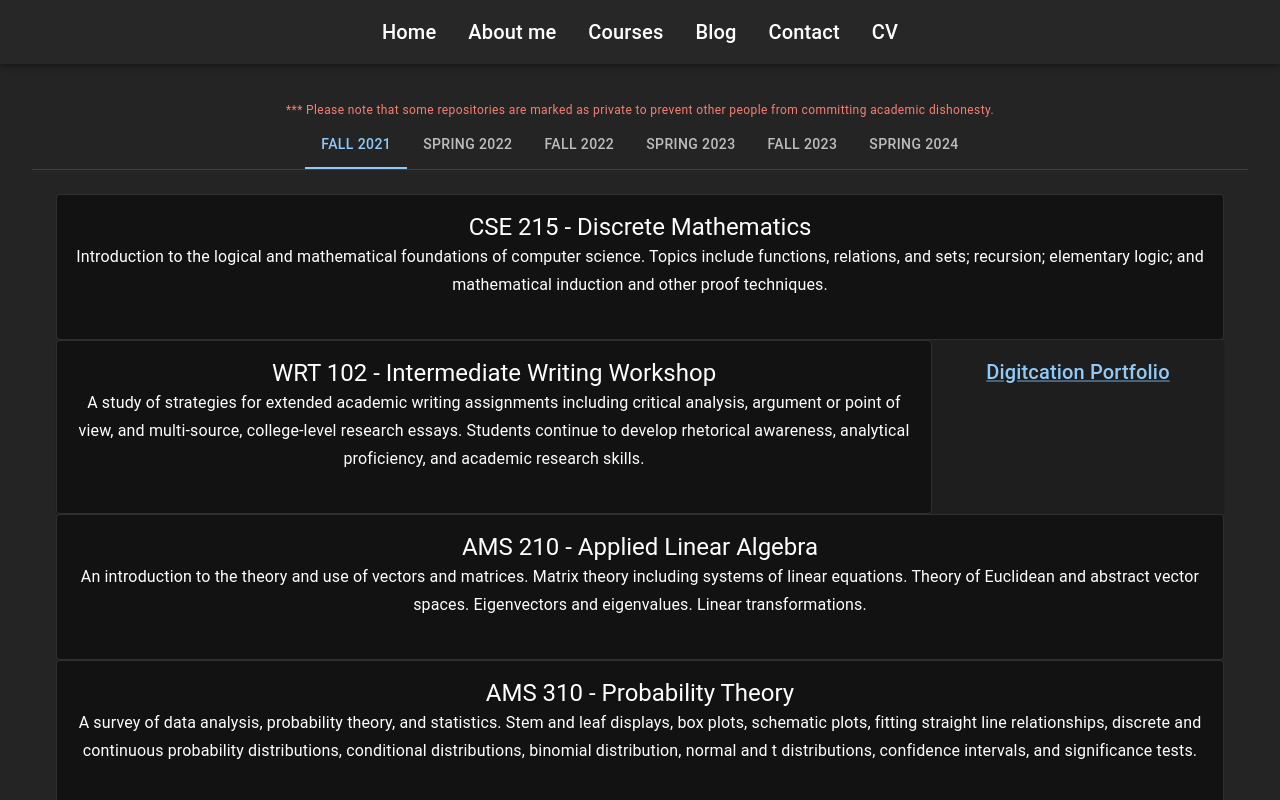
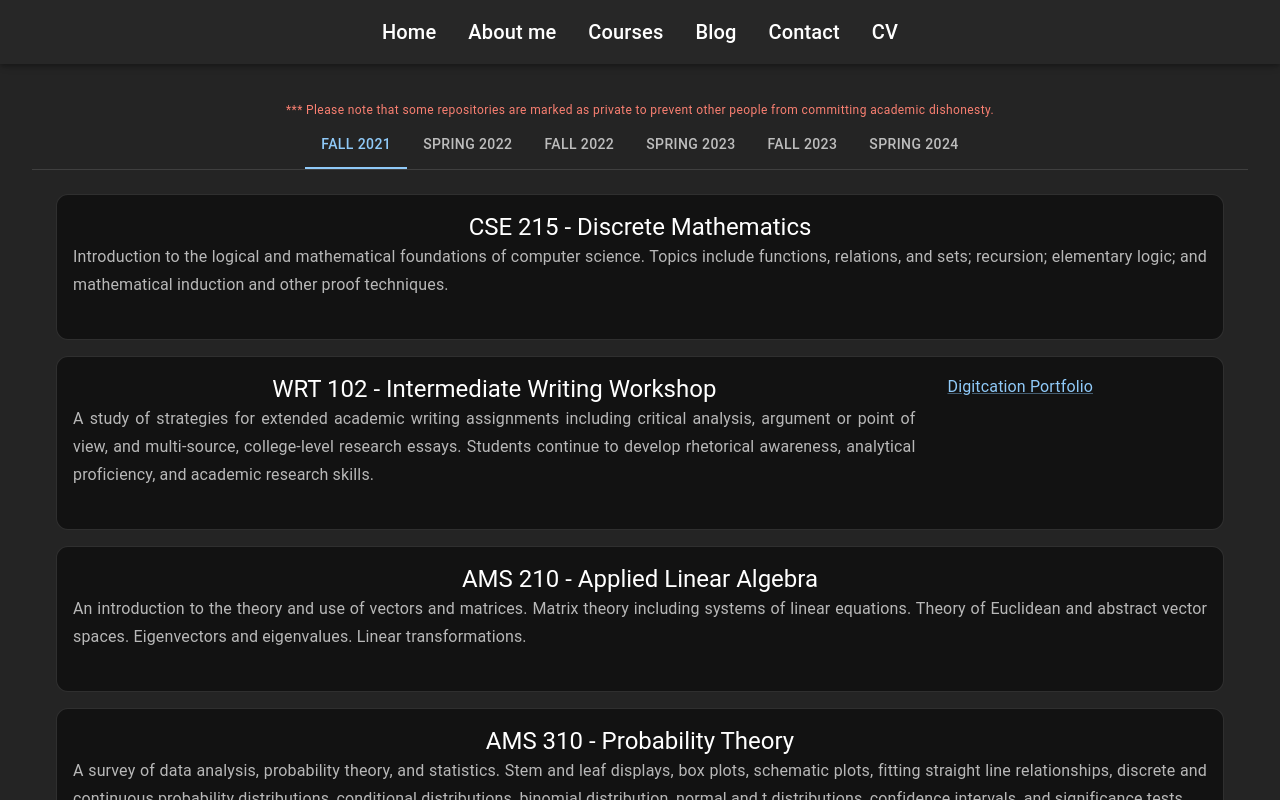
Before and after one commit to naxy-dong/personal-website, a React (Vite) app: page /Courses in a window 1280 px wide. Shown: the top 800 px of the page. Built offline with nearby package versions, Linux system fonts and the light colour scheme.

Commit message:
Learned how to use useTheme and worked on more styles.

```diff
--- a/src/Components/CourseItem.tsx
+++ b/src/Components/CourseItem.tsx
@@ -1,6 +1,7 @@
 import Typography from "@mui/material/Typography";
 import Card from "@mui/material/Card";
 import CardContent from "@mui/material/CardContent";
+import { useTheme } from "@mui/material";
 
 function CourseItem({
   title,
@@ -9,17 +10,22 @@ function CourseItem({
   title: string;
   description: string;
 }) {
+  const theme = useTheme();
+
   return (
-    <Card variant="outlined" sx={{ display: "flex" }}>
     <CardContent sx={{ flex: 1 }}>
-        <Typography component="h2" variant="h5">
+      <Typography variant="h5" sx={{ color: theme.palette.text.primary }}>
         {title}
       </Typography>
-        <Typography variant="subtitle1" paragraph>
+      <Typography
+        variant="subtitle1"
+        paragraph
+        align="justify"
+        sx={{ color: theme.palette.text.secondary }}
+      >
         {description}
       </Typography>
     </CardContent>
-    </Card>
   );
 }
 
--- a/src/Components/CourseItemWithSupplements.tsx
+++ b/src/Components/CourseItemWithSupplements.tsx
@@ -15,13 +15,11 @@ function CourseItemWithSupplements({
   supplements?: { label: string; link: string }[];
 }) {
   return (
-    <Card>
     <Grid container>
-        <Grid item xs={9}>
+      <Grid item sm={12} md={9}>
         <CourseItem title={title} description={description} />
       </Grid>
-        <Grid item xs={3}>
-          {/* Right half */}
+      <Grid item sm={12} md={3}>
         <CardContent>
           {/* <Typography variant="h6">Supplements</Typography> */}
           {supplements?.map((supplement) => (
@@ -30,7 +28,6 @@ function CourseItemWithSupplements({
         </CardContent>
       </Grid>
     </Grid>
-    </Card>
   );
 }
 
--- a/src/Components/CourseList.tsx
+++ b/src/Components/CourseList.tsx
@@ -1,10 +1,15 @@
+import { Card, styled } from "@mui/material";
 import courses from "../data/courses";
 import CourseItem from "./CourseItem";
 import CourseItemWithSupplements from "./CourseItemWithSupplements";
 
 function CourseList({ index }: { index: number }) {
   return courses[index].map((course) => (
-    <div key={course.id}>
+    <Card
+      key={course.id}
+      variant="outlined"
+      sx={{ display: "flex", borderRadius: 3, marginBottom: 2 }}
+    >
       {course.supplements ? (
         <CourseItemWithSupplements
           title={course.title}
@@ -14,7 +19,7 @@ function CourseList({ index }: { index: number }) {
       ) : (
         <CourseItem title={course.title} description={course.description} />
       )}
-    </div>
+    </Card>
   ));
 }
 
--- a/src/Components/Supplement.tsx
+++ b/src/Components/Supplement.tsx
@@ -3,8 +3,8 @@ import Typography from "@mui/material/Typography";
 
 function Supplement({ label, link }: { label: string; link: string }) {
   return (
-    <Box>
-      <Link href={link} variant="h6">
+    <Box sx={{ textAlign: "left" }}>
+      <Link href={link} variant="subtitle1">
         {label}
       </Link>
     </Box>
--- a/src/data/courses.ts
+++ b/src/data/courses.ts
@@ -56,19 +56,19 @@ const courses = [
         "An extension of programming methodology to data storage and manipulation on complex data sets. Topics include: programming and applications of data structures; stacks, queues, lists, binary trees, heaps, priority queues, balanced trees and graphs. Recursive programming is heavily utilized. Fundamental sorting and searching algorithms are examined along with informal efficiency comparisons.",
       supplements: [
         {
-          label: "HW1 - Person Manager: ",
+          label: "HW1 - Person Manager",
           link: "https://github.com/naxy-dong/Data-Structure-2021/tree/main/1.person-manager",
         },
         {
-          label: "HW2 - Line Security Manager: ",
+          label: "HW2 - Line Security Manager",
           link: "https://github.com/naxy-dong/Data-Structure-2021/tree/main/2.line-security-manager",
         },
         {
-          label: "HW3 - Library Manager: ",
+          label: "HW3 - Library Manager",
           link: "https://github.com/naxy-dong/Data-Structure-2021/tree/main/3.library-manager",
         },
         {
-          label: "HW4 - Flight Simulator: ",
+          label: "HW4 - Flight Simulator",
           link: "https://github.com/naxy-dong/Data-Structure-2021/tree/main/4.flight-simulator",
         },
       ],
@@ -100,12 +100,48 @@ const courses = [
       title: "CSE 216 - Programming Abstractions",
       description:
         "Intermediate-level programming concepts and paradigms, including functional programming, object-orientation, basics of type systems, memory management, program and data abstractions, parameter passing, modularity, and parallel programming. Includes weekly recitations, which provide students with experience in the practice of programming in a variety of high-level languages.",
+      supplements: [
+        {
+          label: "HW1 - OCaml",
+          link: "https://github.com/naxy-dong/Programming-Abstractions/tree/main/1.OCaml",
+        },
+        {
+          label: "HW2 - Polymorphism & Generics in Java",
+          link: "https://github.com/naxy-dong/Programming-Abstractions/tree/main/2.Polymorphism",
+        },
+        {
+          label: "HW3 - Functional Programming in Java",
+          link: "https://github.com/naxy-dong/Programming-Abstractions/tree/main/3.functional-programming",
+        },
+        {
+          label: "HW4 - iterable-BST in Java & Python",
+          link: "https://github.com/naxy-dong/Programming-Abstractions/tree/main/4.iterable-BST",
+        },
+      ],
     },
     {
       id: 12,
       title: "CSE 220 - Systems Fundamentals I",
       description:
         "Introduces systems-level programming concepts using the C language and assembly language, and explores the correspondence of programming constructs in these languages. Topics include internal data representation, basic instructions and control structures, bitwise operations, arithmetic operations, memory management, pointers, function calls and parameter passing, linking and loading. Included is an overview of computer architecture and organization topics, including von Neumann architecture, the memory hierarchy, and basics of pipelining.",
+      supplements: [
+        {
+          label: "HW1 - OCaml",
+          link: "https://github.com/naxy-dong/Programming-Abstractions/tree/main/1.OCaml",
+        },
+        {
+          label: "HW2 - Polymorphism & Generics in Java",
+          link: "https://github.com/naxy-dong/Programming-Abstractions/tree/main/2.Polymorphism",
+        },
+        {
+          label: "HW3 - Functional Programming in Java",
+          link: "https://github.com/naxy-dong/Programming-Abstractions/tree/main/3.functional-programming",
+        },
+        {
+          label: "HW4 - iterable-BST in Java & Python",
+          link: "https://github.com/naxy-dong/Programming-Abstractions/tree/main/4.iterable-BST",
+        },
+      ],
     },
     {
       id: 13,
```
Lines whose indentation alone changed are shown as unchanged.
